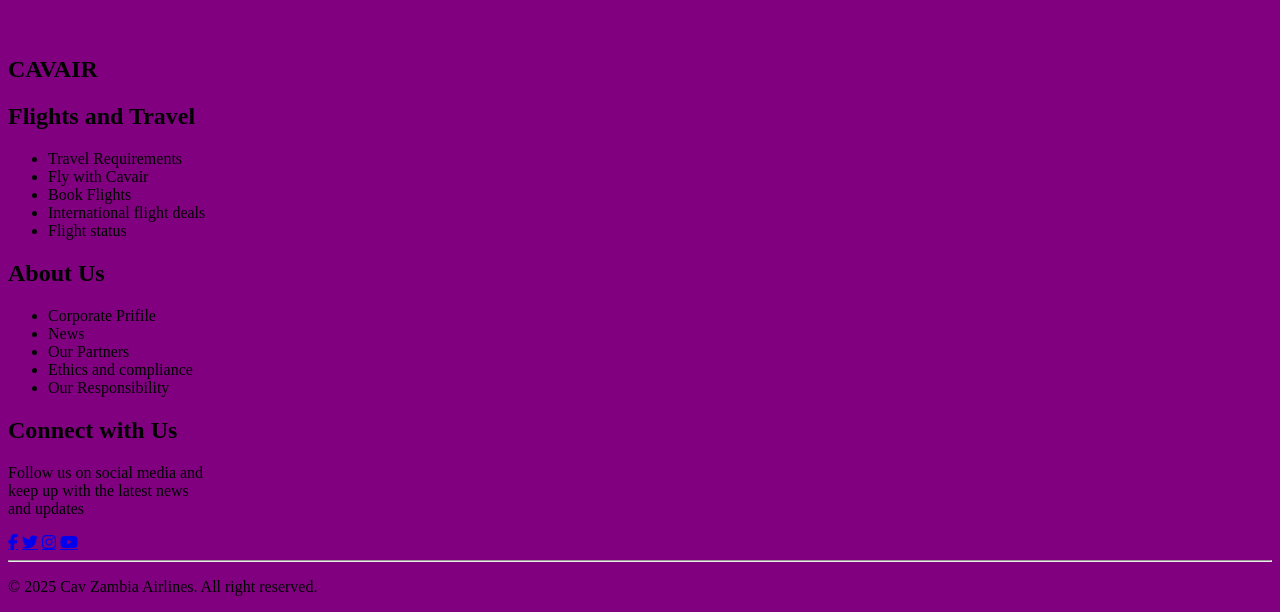
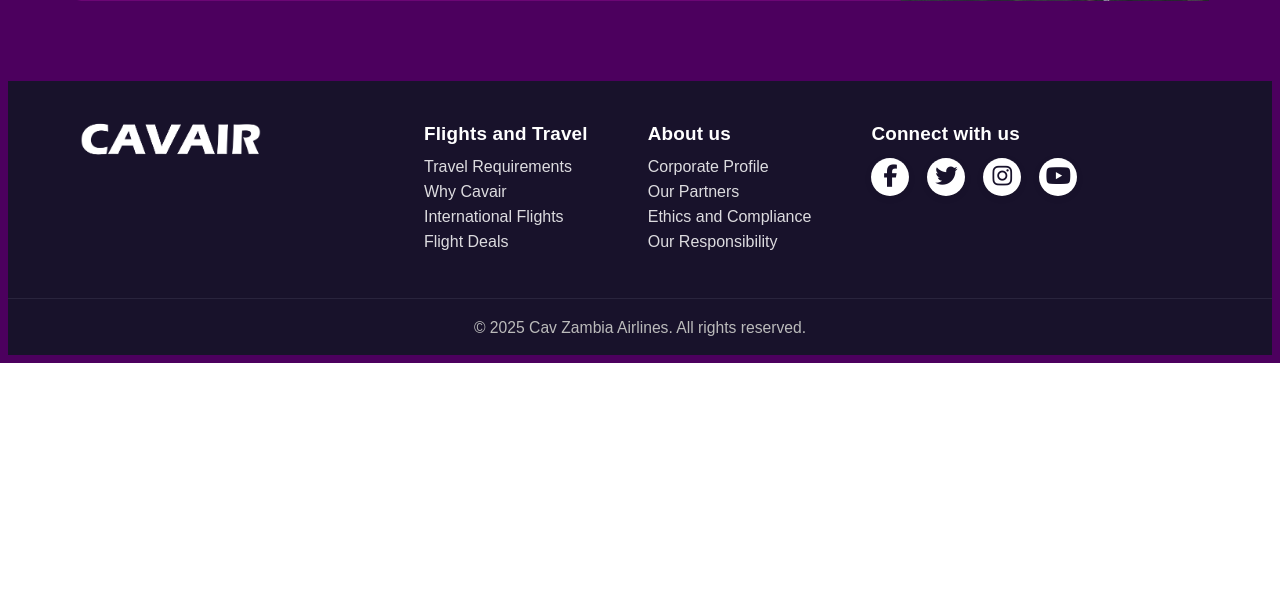
Before and after one commit to MetaADRI/Cav-Airlines, a PHP site: page /frontend/services.html in a window 1280 px wide. Shown: the part 2353-2965 px from the top of the page. After the commit the page ends 2716 px from the top, so only its background shows below. Run offline with PHP 8.4, Linux system fonts and the light colour scheme; some libraries are stand-ins or nearby versions.

Commit message:
I have managed to edit the Service page and part of the About us page.. Make sure when you make changes you inform me.

```diff
--- a/frontend/css/services.css
+++ b/frontend/css/services.css
@@ -1,25 +1,23 @@
 @import 'common.css';
-
 
 /*Incase you want to make any changes make sure you inform me so that i can help you
 navigate through*/
 
 body{
-    background-color: purple;
+    background: linear-gradient(-15deg, #4C005E 42%, #2F0039 74%, #600075 100%);
 }
-.service-section{
-    background-color: purple;
 
-}
 .fly{
+    margin-top: 100px;
     display: flex;
     flex-direction: column;
     /*align-items: center;*/
-    margin-left: 130px;
+    margin-left: 15px;
     margin-top: -30;
 }
 
 .fly h1{
+    margin-top: 50px;
     font-size: 45px;
     font-weight: 600;
     color: rgb(255, 255, 255);
@@ -37,16 +35,33 @@
     width: 80%;
     height: 400px;
     margin: 0 auto;
-
+    margin-top: 15px;
     border-radius: 25px;
-    background-image: url("../assets/images/plane.jpg");
+    background-image: url("../assets/images/Services Page/Doha.png");
     background-repeat: no-repeat;
     background-position:center;
 
     background-size: cover;
 }
 
-.fly-2{
+
+.section{
+    margin-top: 80px;
+    width: 100%;
+    height: 1635px;
+     background-color: purple;
+     border: 2px solid black;
+     z-index: 99;
+    }
+p{
+    font-size: 21px;
+    color: white;
+    font-weight:400 ;
+    margin-top: 30px;
+    margin-left: 130px;
+}
+
+h1{
     font-size: 45px;
     font-weight: 600;
     color: rgb(255, 255, 255);
@@ -54,17 +69,9 @@
 
 }
 
-.section{
-    width: 100%;
-    height: 1635px;
-     background-color: purple;
-}
-.section p{
-    font-size: 21px;
-    color: white;
-    font-weight:400 ;
-    margin-top: -30px;
-    margin-left: 130px;
+hr{
+    width: 85%;
+    margin-top: 50px;
 }
 .div-box{
     display: flex;
--- a/frontend/login.html
+++ b/frontend/login.html
@@ -7,6 +7,7 @@
     <!-- Google Fonts - Oxygen font family -->
     <link href="https://fonts.googleapis.com/css2?family=Oxygen:wght@300;400;700&display=swap" rel="stylesheet">
     <link rel="stylesheet" href="css/login.css">
+    <link rel="stylesheet" href="css/common.css">
 </head>
 <body>
     <!-- Left container with login form -->
--- a/frontend/services.html
+++ b/frontend/services.html
@@ -5,36 +5,46 @@
     <meta name="viewport" content="width=device-width, initial-scale=1.0" />
 
     <!-- This is for the global styles shared across all pages -->
-    <link rel="stylesheet" href="css/common.css" />
+
+    <link rel="stylesheet" href="css/services.css">
 
     <!--This is for the styles specific to the home page -->
-    <link rel="stylesheet" href="css/services.css" />
+
     <link href="https://fonts.googleapis.com/css2?family=Roboto:wght@400;700&display=swap" rel="stylesheet">
     <link rel="stylesheet" href="https://cdnjs.cloudflare.com/ajax/libs/font-awesome/4.7.0/css/font-awesome.min.css">
     <script src="https://kit.fontawesome.com/d7280c9e9b.js" crossorigin="anonymous"></script>
     <title>CAVAIR - Home</title>
   </head>
   <body>
-            <!--This is the Hero Section-->
-        <div class="service-section">
-        <div class="nav-bar">
-            <h2>CAVAIR</h2>
-            <ul class="nav-tags">
-                <li><a href="home.html">Home</a></li>
-                <li><a href="#">Booking</a></li>
-                <li><a href="#">Services</a></li>
-                <li><a href="about_us.html">About Us</a></li>
-                <li><a href="#">Contact</a></li>
-            </ul>
-            <div class="icon-login">
-                <a href="https://www.facebook.com/mwenda.mwakoi.1"><i class="fas fa-globe"></i></a>
-                <a href="https://www.facebook.com/mwenda.mwakoi.1"></a>
-                <a href="https://x.com/mwendamwakoi?s=21"><i class="fas fa-search"></i></a>
-                <button>Login</button>
 
+
+
+     <!-- Header -->
+     <header class="cav-header" id="cav-header">
+        <div class="header-container">
+            <a href="home.html" class="header-logo">
+                <img src="assets/images/Cavair_Logo.png" alt="CAV Zambia Airlines Logo" />
+            </a>
+            <nav class="header-nav">
+                <a href="home.html">Home</a>
+                <a href="booking.html">Booking</a>
+                <a href="services.html">Services</a>
+                <a href="about_us.html">About Us</a>
+                <a href="contact.html">Contact</a>
+            </nav>
+            <div class="header-icons">
+                <span class="icon translate-icon">
+                    <img src="assets/icons/translate-icon.svg" alt="Translate" />
+                </span>
+                <span class="icon-divider"></span>
+                <span class="icon search-icon">
+                    <img src="assets/icons/search-icon.svg" alt="Search" />
+                </span>
             </div>
+            <a href="login.html" class="header-login-btn">Login</a>
+        </div>
+    </header>
 
-        </div>
 
 
          <!--This is the text for fly with us -->
@@ -45,11 +55,11 @@
          <div class="plane-img">
 
          </div>
-        </div>
 
+        <hr>
 
   <!--The Section for the other part-->
-  <div class="section">
+
     <h1 class="fly-2">Book with us for exclusive perks</h1>
     <p>Experience greater freedom and flexibility by Booking directly with Cavair. Manage your booking<br>
        effortlessly or reach out to us anytime. We're here for you every step of the journey</p>
@@ -79,27 +89,27 @@
     <!-- These are the Codes for the Discover Section-->
     <div class="discover-section">
         <div class="part-1">
+            <div class="last-last">
                 <h1>Discover</h1>
             <p class="para-1">No matter your<br>destination,
-            we'll get you there. Our extensive network covers
+            we'll get you there.<br>Our extensive network covers
             over 50<br> locations across Africa,<br>Asia, Europe,
             the Middle<br>East, and North America</p>
 
             </div>
 
+            <hr>
+
+        </div>
+
         <!-- These are the Codes for the Lines-->
-    <div class="part-3"></div>
+
 
 
         <div class="part-2">
+
             <h1>International</h1>
-
-            <!-- These are the Codes for the Lines-->
-        <div class="part-3b"></div>
-
-            <!-- These are the Codes for the Lines-->
-            <div class="part-3c"> </div>
-
+            <hr>
             <p class="para-2">From the metropolis of Doha to the aurora of Norway,
                 our global network connects<br>you to 20+ destinations.
                 With seamless services to your next destination, we're<br>redefining
@@ -116,6 +126,7 @@
                     <p>Bali</p>
                 </div>
             </div>
+
 
             <button class="book-btn">Book Now</button>
 
@@ -137,48 +148,47 @@
             </div>
     </div>
 
-    </div>
 
 
-         <!-- Footer Section -->
-    <div class="footer">
-      <footer id="footer">
-          <div class="footer_header">
-              <h2>CAVAIR</h2>
-          </div>
-          <div class="footer_header">
-              <h2>Flights and Travel</h2>
+ <!-- Footer -->
+ <footer class="cav-footer">
+    <div class="footer-container">
+        <a href="home.html" class="footer-logo">
+            <img src="assets/images/Cavair_Logo.png" alt="CAV Zambia Airlines Logo" />
+        </a>
+        <div class="footer-columns">
+            <div class="footer-col">
+                <h4>Flights and Travel</h4>
                 <ul>
-                  <li>Travel Requirements</li>
-                  <li>Fly with Cavair</li>
-                  <li>Book Flights</li>
-                  <li>International flight deals</li>
-                  <li>Flight status</li>
+                    <li><a href="#">Travel Requirements</a></li>
+                    <li><a href="#">Why Cavair</a></li>
+                    <li><a href="#">International Flights</a></li>
+                    <li><a href="#">Flight Deals</a></li>
                 </ul>
             </div>
-          <div class="footer_header">
-              <h2>About Us</h2>
+            <div class="footer-col">
+                <h4>About us</h4>
                 <ul>
-                  <li>Corporate Prifile</li>
-                  <li>News</li>
-                  <li>Our Partners</li>
-                  <li>Ethics and compliance</li>
-                  <li>Our Responsibility</li>
+                    <li><a href="#">Corporate Profile</a></li>
+                    <li><a href="#">Our Partners</a></li>
+                    <li><a href="#">Ethics and Compliance</a></li>
+                    <li><a href="#">Our Responsibility</a></li>
                 </ul>
             </div>
-          <div class="footer_header">
-              <h2>Connect with Us</h2>
-              <p>Follow us on social media and <br> keep up with the latest news <br> and updates</p>
-              <a href="#" class="fa fa-facebook"></a>
-              <a href="#" class="fa fa-twitter"></a>
-              <a href="#" class="fa fa-instagram"></a>
-              <a href="#" class="fa fa-youtube"></a>
+            <div class="footer-col">
+                <h4>Connect with us</h4>
+                <div class="footer-socials">
+                    <a href="#" class="social-icon"><i class="fab fa-facebook-f"></i></a>
+                    <a href="#" class="social-icon"><i class="fab fa-twitter"></i></a>
+                    <a href="#" class="social-icon"><i class="fab fa-instagram"></i></a>
+                    <a href="#" class="social-icon"><i class="fab fa-youtube"></i></a>
                 </div>
+            </div>
+        </div>
+    </div>
+    <div class="footer-bottom">© 2025 Cav Zambia Airlines. All rights reserved.</div>
+</footer>
 
-      </footer>
-      <hr>
-      <p class="copy">&copy; 2025 Cav Zambia Airlines. All right reserved.</p>
-   </div>
 
     <!-- JavaScript -->
     <script src="js/home.js"></script>
```
Also changed, not shown: other parts of frontend/css/services.css (+68 -54 lines), frontend/about_us.html (+59 -48 lines), frontend/css/about_us.css (+15 -11 lines), frontend/css/common.css (+10 -0 lines), frontend/assets/images/Services Page/sample.png (added). Lines whose indentation alone changed are shown as unchanged.
